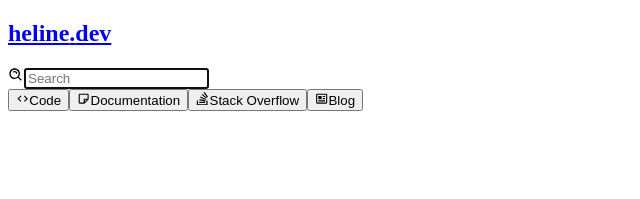
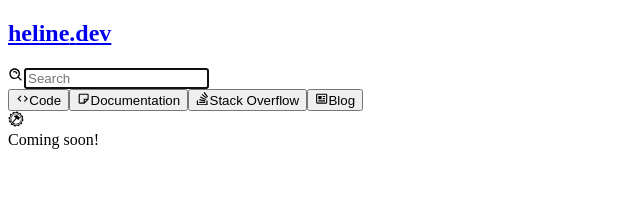
Before and after one commit to ahmadrosid/heline.dev, a Next.js app in the folder ui/: page /search in a window 1280 px wide. Shown: the top 199 px of the page, without its empty margins (0-640 px from the left). Built offline with nearby package versions, Linux system fonts and the light colour scheme.

Commit message:
feat: add coming soon page

```diff
--- a/ui/components/code-search-result.js
+++ b/ui/components/code-search-result.js
@@ -27,6 +27,10 @@ export default function CodeSearchResult({ hits, filter, updateFilter, isLoading
     let path = String(val)
     if (path.includes("/")) {
       let paths = path.split("/")
+      if (paths.length == 2) {
+        return path
+      }
+
       return paths.slice(Math.max(paths.length - 2, 1)).join("/")
     }
 
--- a/ui/pages/search.js
+++ b/ui/pages/search.js
@@ -6,6 +6,7 @@ import SubNavigation from "../components/sub-navigation"
 import TopNavigation from '../components/top-navigation'
 import CodeSearchResult from '../components/code-search-result'
 import useSearchCode from '../lib/useSearchCode'
+import { GiGearHammer } from "react-icons/gi"
 
 export default function Home() {
     const router = useRouter()
@@ -92,12 +93,23 @@ export default function Home() {
                 </div>
             )}
 
+            { (tbm === "code" || tbm === "") && (
                 <CodeSearchResult
                     hits={hits}
                     filter={filter}
                     updateFilter={updateFilter}
                     isLoading={isLoading}
                     />
+            )}
+
+            {(tbm !== "code" || tbm !== "")  && (
+                <div className="grid place-items-center pt-32 space-y-4">
+                    <GiGearHammer className='text-6xl text-gray-700 font-bold' />
+                    <div className="text-center text-3xl text-gray-700">
+                        <span className='font-medium'>Coming soon!</span>
+                    </div>
+                </div>
+            )}
         </div>
     )
 }
```
Also changed, not shown: 3 other files (tests, documents, lock files or other folders). Lines whose indentation alone changed are shown as unchanged.
